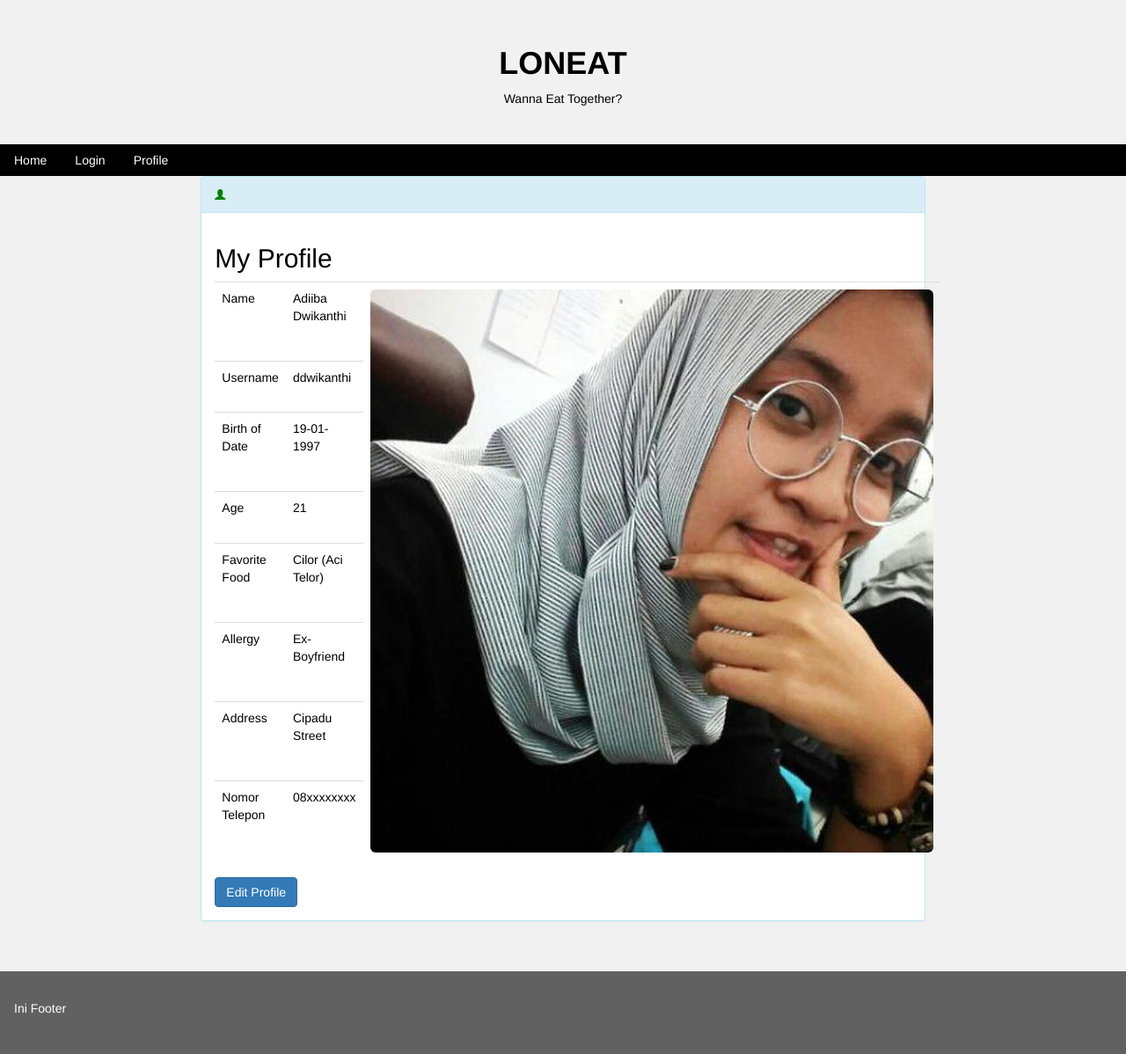
After one commit to meyditacahyani/uts3, a CodeIgniter app: page /uts3/Welcome/tampilprofil in a window 1280 px wide. The commit adds this page. Shown: the whole page at 88% size. Run offline with CodeIgniter, Linux system fonts and the light colour scheme; some libraries are stand-ins or nearby versions.

Commit message:
buat menu tampil profile

```diff
--- a/application/controllers/Welcome.php
+++ b/application/controllers/Welcome.php
@@ -22,9 +22,9 @@ class Welcome extends CI_Controller {
 	{
 		$this->load->view('notlogin');
 	}
-	public function profil()
+	public function tampilprofil()
 	{
-		$this->load->view('profil');
+		$this->load->view('tampilprofil');
 	}
 	public function editprofil()
 	{
--- a/application/views/notlogin.php
+++ b/application/views/notlogin.php
@@ -60,6 +60,7 @@ and is wrapped around the whole page content, except for the footer in this exam
 <div class="w3-bar w3-black">
   <a href="#" class="w3-bar-item w3-button w3-mobile">Home</a>
   <a href="<?php blink('Welcome/login')?>" class="w3-bar-item w3-button w3-mobile">Login</a>
+  <a href="<?php blink('Welcome/tampilprofil')?>" class="w3-bar-item w3-button w3-mobile">Profile</a>
 </div>
 
 
--- /dev/null
+++ b/application/views/tampilprofil.php
@@ -0,0 +1,137 @@
+<!DOCTYPE html>
+<html>
+<meta charset="UTF-8">
+<meta name="viewport" content="width=device-width, initial-scale=1">
+<link rel="stylesheet" href="<?php blink('assets/css/w3.css')?>">
+
+<link rel="stylesheet" href="<?php blink('assets/css/bootstrap-min.css')?>">
+<script src="<?php blink('assets/js/jquery-min.js')?>"></script>
+<script src="<?php blink('assets/js/bootstrap-min.js')?>"></script>
+<style>
+@font-face {
+    font-family: 'Raleway';
+    font-style: normal;
+    font-weight: 400;
+    src: local('Raleway'), local('Raleway-Regular'), url(https://fonts.gstatic.com/s/raleway/v12/1Ptug8zYS_SKggPNyCMIT5lu.woff2) format('woff2');
+    unicode-range: U+0100-024F, U+0259, U+1E00-1EFF, U+2020, U+20A0-20AB, U+20AD-20CF, U+2113, U+2C60-2C7F, U+A720-A7FF;
+  }
+  /* latin */
+  @font-face {
+    font-family: 'Raleway';
+    font-style: normal;
+    font-weight: 400;
+    src: local('Raleway'), local('Raleway-Regular'), url(https://fonts.gstatic.com/s/raleway/v12/1Ptug8zYS_SKggPNyC0ITw.woff2) format('woff2');
+    unicode-range: U+0000-00FF, U+0131, U+0152-0153, U+02BB-02BC, U+02C6, U+02DA, U+02DC, U+2000-206F, U+2074, U+20AC, U+2122, U+2191, U+2193, U+2212, U+2215, U+FEFF, U+FFFD;
+  }
+  .full-width {
+  width: 100vw;
+  position: relative;
+  left: 50%;
+  right: 50%;
+  margin-left: -50vw;
+  margin-right: -50vw;
+}
+.centered {
+    position: absolute;
+    background: rgb(0, 0, 0); /* fallback color */
+    background: rgba(0, 0, 0, 0.7);
+    color: white;
+    padding: 20px;
+    top: 50%;
+    left: 50%;
+    transform: translate(-50%);
+}
+
+</style>
+<body class="w3-light-grey">
+
+<!-- w3-content defines a container for fixed size centered content,
+and is wrapped around the whole page content, except for the footer in this example -->
+<div class="w3-content" style="max-width:1400px">
+
+<!-- Header -->
+<header class="w3-container w3-center w3-padding-32">
+  <h1><b>LONEAT</b></h1>
+  <p>Wanna Eat Together?</p>
+</header>
+
+<!-- navigation bar -->
+<div class="w3-bar w3-black">
+  <a href="<?php blink('Welcome')?>" class="w3-bar-item w3-button w3-mobile">Home</a>
+  <a href="<?php blink('Welcome/login')?>" class="w3-bar-item w3-button w3-mobile">Login</a>
+    <a href="<?php blink('Welcome/tampilprofil')?>" class="w3-bar-item w3-button w3-mobile">Profile</a>
+</div>
+
+
+  <head>
+    <meta charset="utf-8">
+    <title>MY PROFILE</title>
+    <link href="<?php blink ('assets/css/bootstrap.min.css')?>" rel="stylesheet">
+	<link href="<?php blink ('assets/css/bootstrap.css')?>" rel="stylesheet">
+
+    <link rel="stylesheet" href="https://cdnjs.cloudflare.com/ajax/libs/font-awesome/4.7.0/css/font-awesome.min.css">
+    <script src="assets/js/bootstrap.min.js" type="text/javascript"></script>
+  </head>
+  <body style="background-color : white;">
+    <div class="container-fluid" style="z-index:-1;">
+      <div class="row">
+        <div class="col-sm-8 col-sm-offset-2">
+          <div class="panel panel-info">
+            <div class="panel-heading"><span class="glyphicon glyphicon-user" style="font-size:12px; color:Green"></span></div>
+              <div class="card card-body">
+                <div class="panel-body">
+					<h2>My Profile</h2>
+                  <table class="table">
+                    <thead>
+                    </thead>
+                    <tbody>
+                      <tr>
+                        <td>Name</td>
+                        <td>Adiiba Dwikanthi</td>
+						<td align="center" rowspan="12"><img src="<?php blink('images/fotodiba.jpg')?>" height="40%" class="img-rounded" alt="Cinque Terre">
+        				        </td>
+                      </tr>
+                      <tr>
+                        <td>Username</td>
+                        <td>ddwikanthi</td>
+                      </tr>
+                      <tr>
+                        <td>Birth of Date</td>
+                        <td>19-01-1997</td>
+                      </tr>
+                      <tr>
+                        <td>Age</td>
+                        <td>21</td>
+                      </tr>
+                      <tr>
+                        <td>Favorite Food</td>
+                        <td>Cilor (Aci Telor)</td>
+                      </tr>
+                      <tr>
+                        <td>Allergy</td>
+                        <td>Ex-Boyfriend</td>
+                      </tr>
+                      <tr>
+                        <td>Address</td>
+                        <td>Cipadu Street</td>
+                      </tr>
+                      <tr>
+                        <td>Nomor Telepon</td>
+                        <td>08xxxxxxxx</td>
+                      </tr>
+                    </tbody>
+                  </table>
+				   <a href="#" class="btn btn-primary btn-md">Edit Profile</a>
+                </div>
+              </div>
+            </div>
+            <hr>
+          </div>
+        </div>
+      </div>
+  </body>
+  <footer class="w3-container w3-dark-grey w3-padding-32 w3-margin-top">
+
+  <p>Ini Footer</p>
+</footer>
+</html>
```
Also changed, not shown: images/fotodiba.jpg (added).
